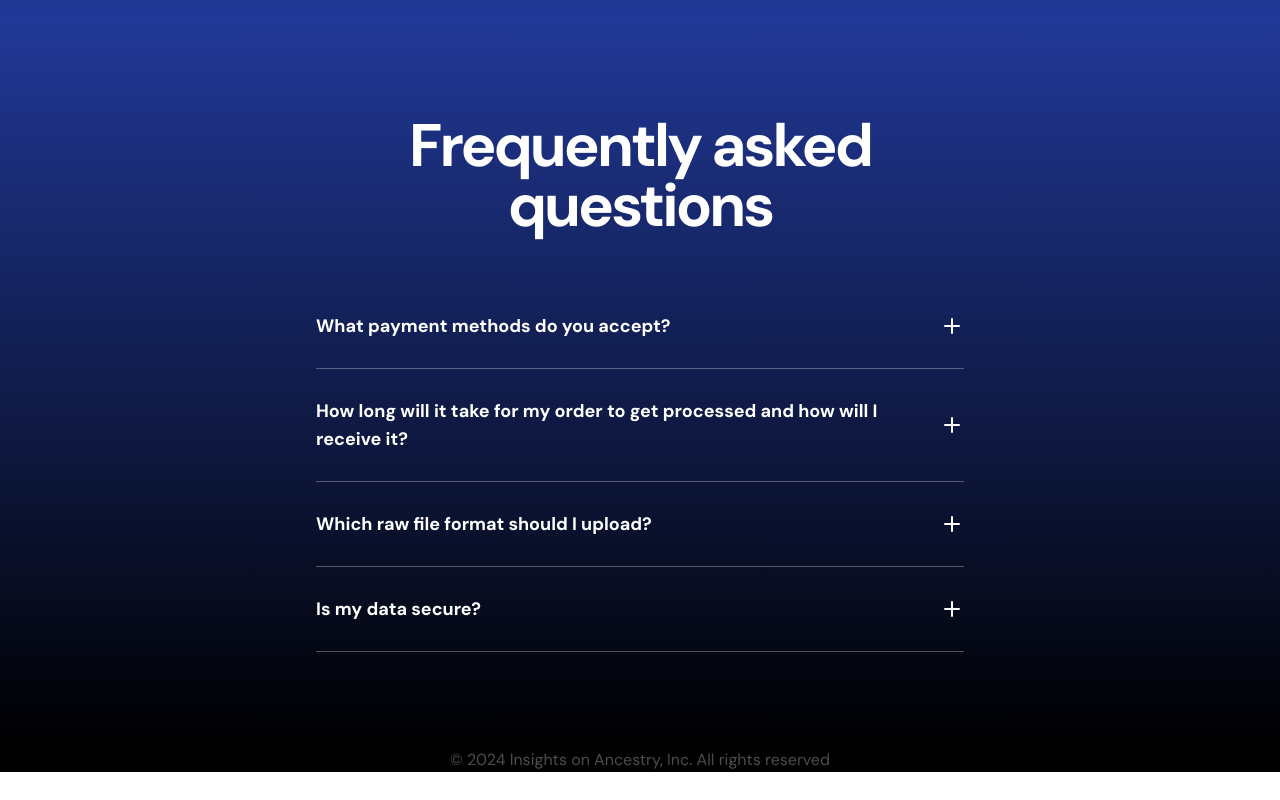
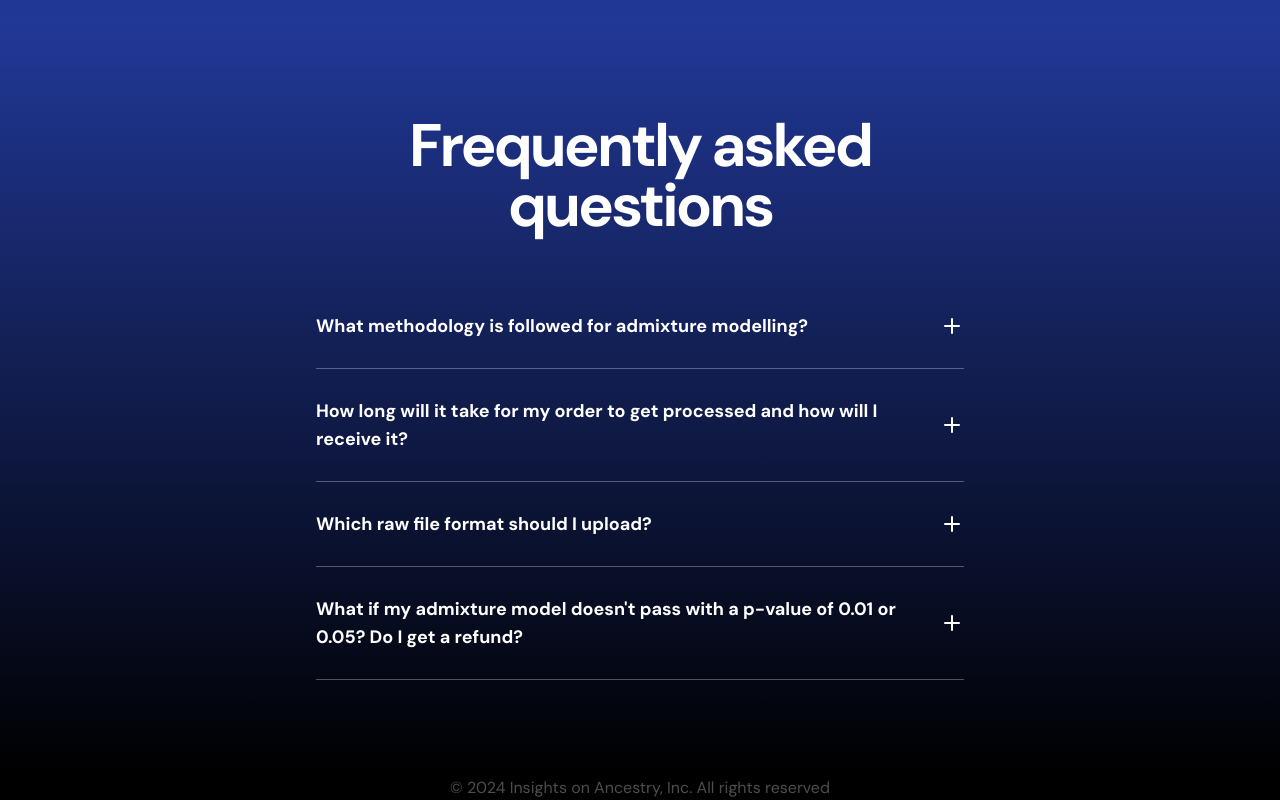
Before and after one commit to insightsonancestry/home, a Next.js app: page / in a window 1280 px wide. Shown: the part 3063-3863 px from the top of the page. Before the commit the page ends 3835 px from the top, so only its background shows below. Built offline with nearby package versions, Linux system fonts and the light colour scheme.

Commit message:
qpAdm charge

```diff
--- a/src/components/FAQs.tsx
+++ b/src/components/FAQs.tsx
@@ -6,8 +6,8 @@ import {AnimatePresence, motion} from "framer-motion";
 
 const items = [
   {
-    question: "What payment methods do you accept?",
-    answer: "We accept all cards accepted by PayPal.",
+    question: "What methodology is followed for admixture modelling?",
+    answer: "In instances where the customer’s ethnic group has been successfully modeled in academic research, the same model will be utilized. If such a model is not available, a rotating strategy will be employed to identify the most suitable model.",
   },
   {
     question: "How long will it take for my order to get processed and how will I receive it?",
@@ -18,8 +18,8 @@ const items = [
     answer: "We accept raw files from companies such as 23andMe, AncestryDNA, FTDNA (both old and new formats), MyHeritage, Mapmygenome, LivingDNA, and FamFinder by Gene By Gene.",
   },
   {
-    question: "Is my data secure?",
-    answer: "Customers' raw files and personal details are not shared with any other entity.",
+    question: "What if my admixture model doesn't pass with a p-value of 0.01 or 0.05? Do I get a refund?",
+    answer: "We do not guarantee a successful model for the fee charged for admixture modeling. The fee covers the preparation of the dataset and running the models. We will provide the best possible model for your ancestry profile even if a passing model is not found.",
   },
 ];
 
```
